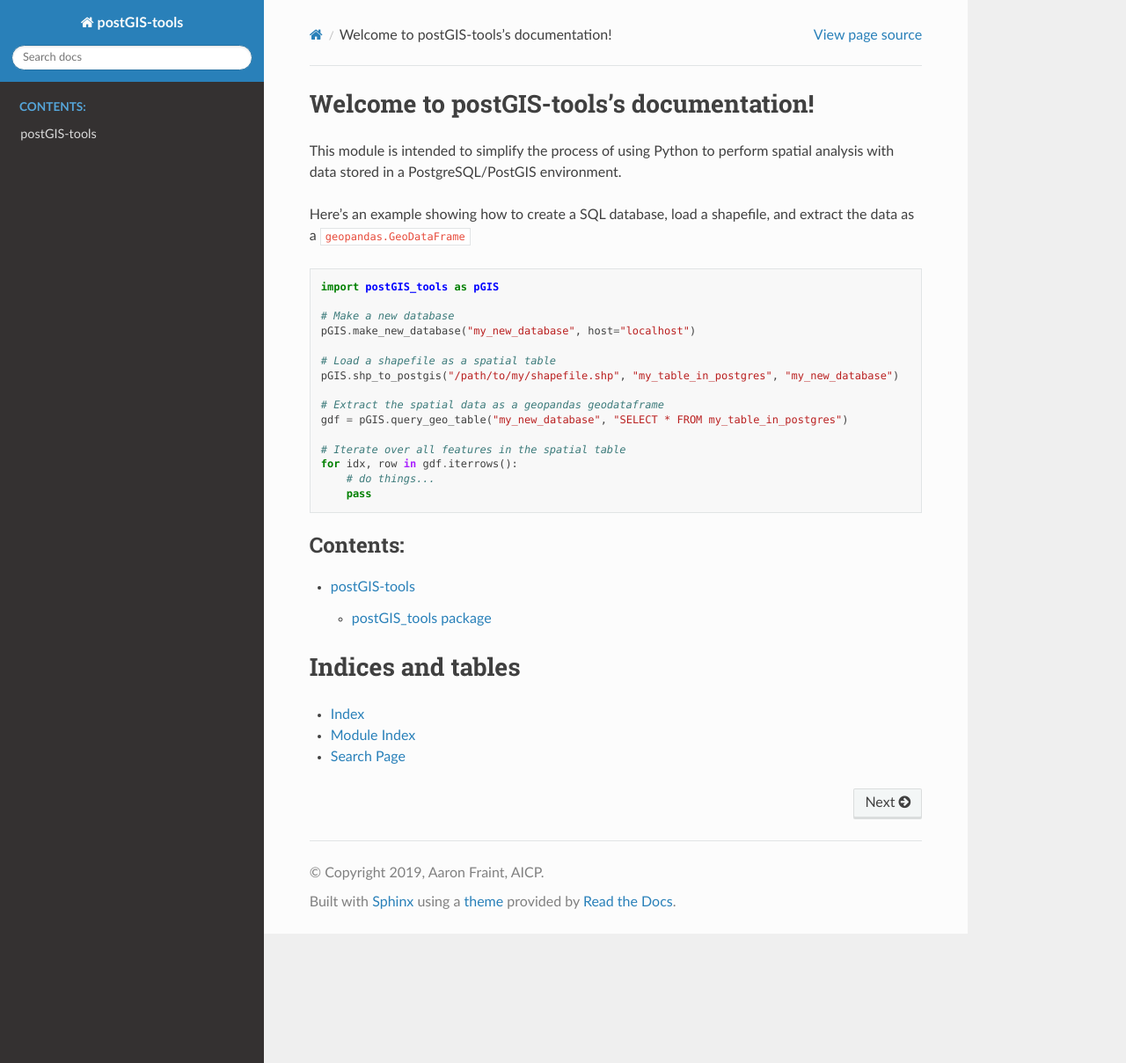
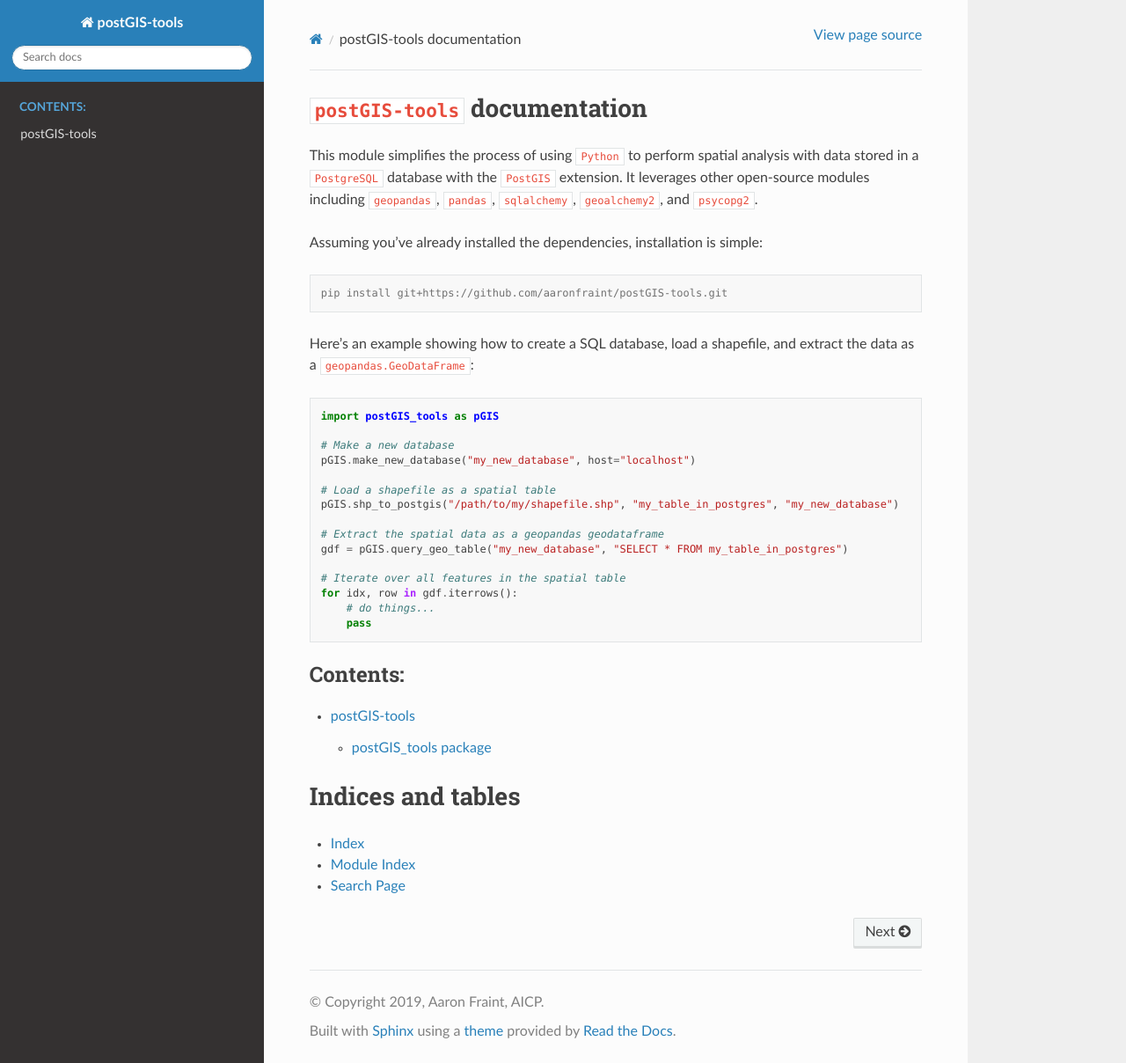
Before and after one commit to AltaPlanning/postGIS-tools, a Sphinx documentation site: the page built from docs/source/index.rst, in a window 1280 px wide and 1208 px high. Shown: the whole window at 88% size. Built offline with Sphinx 7.4.7 and the Read the Docs theme 2.0.0, drawn with Linux system fonts in a browser that asks for light colours.

Commit message:
more description and installation example

```diff
--- a/docs/source/index.rst
+++ b/docs/source/index.rst
@@ -3,14 +3,23 @@
    You can adapt this file completely to your liking, but it should at least
    contain the root `toctree` directive.
 
-Welcome to postGIS-tools's documentation!
-=========================================
+``postGIS-tools`` documentation
+===============================
 
-This module is intended to simplify the process of using Python
-to perform spatial analysis with data stored in a PostgreSQL/PostGIS environment.
+This module simplifies the process of using ``Python``
+to perform spatial analysis with data stored in a ``PostgreSQL`` database
+with the ``PostGIS`` extension. It leverages other open-source modules including
+``geopandas``, ``pandas``, ``sqlalchemy``, ``geoalchemy2``, and ``psycopg2``.
+
+Assuming you've already installed the dependencies, installation is simple:
+
+.. code-block:: console
+
+  pip install git+https://github.com/aaronfraint/postGIS-tools.git
+
 
 Here's an example showing how to create a SQL database, load a shapefile, and
-extract the data as a ``geopandas.GeoDataFrame``
+extract the data as a ``geopandas.GeoDataFrame``:
 
 .. code-block:: python
 
```
